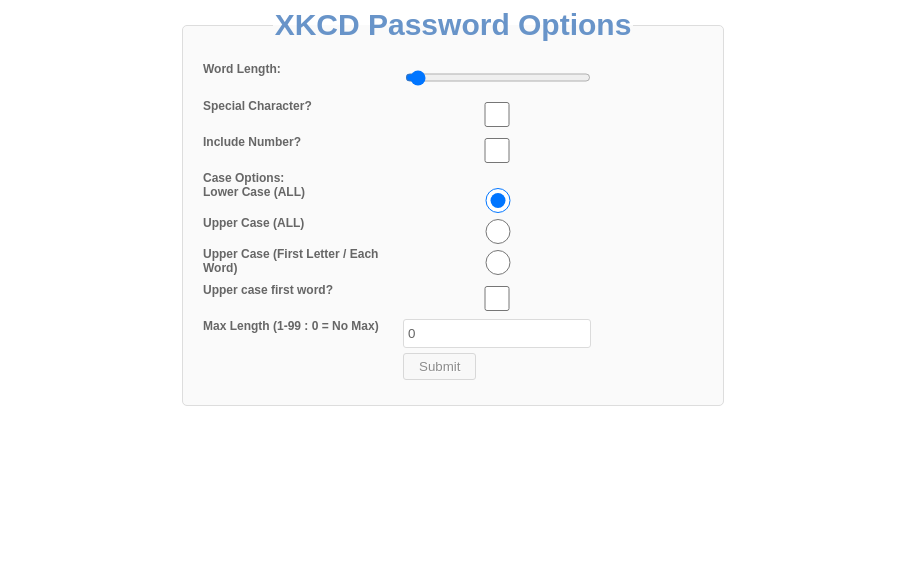
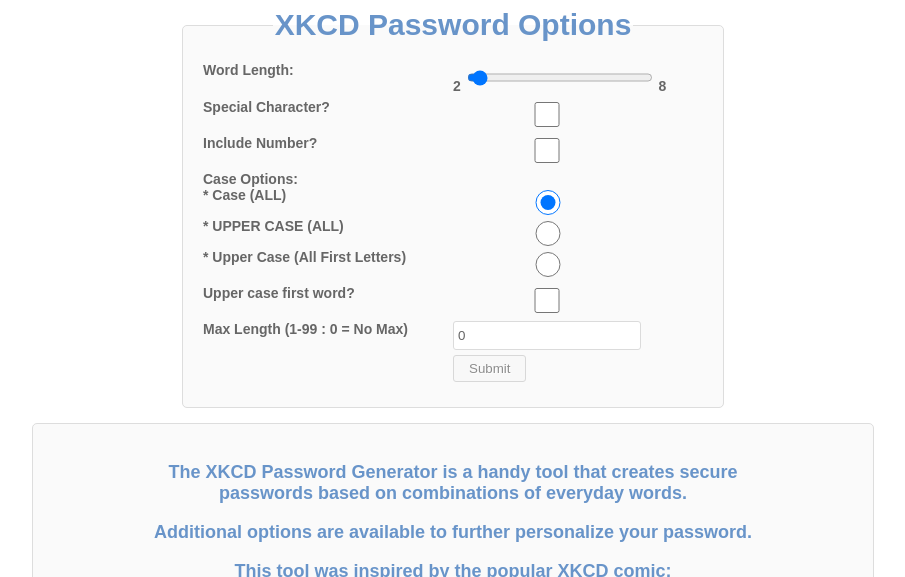
Before and after one commit to lanierbl/CSCI-S15_P2, a PHP site: page / in a window 1280 px wide. Shown: the top 577 px of the page, without its empty margins (187-1092 px from the left). Before the commit the page ends 406 px from the top, so only its background shows below. Run offline with PHP 8.4, Linux system fonts and the light colour scheme; some libraries are stand-ins or nearby versions.

Commit message:
P2 - Final Project Update

```diff
--- a/index.php
+++ b/index.php
@@ -1,8 +1,3 @@
-<?php
-error_reporting(-1); # Report all PHP errors
-ini_set('display_errors', 1);
-?>
-
 <!DOCTYPE html>
 <html>
 <head>
@@ -24,7 +19,7 @@ ini_set('display_errors', 1);
     <script type="text/javascript">
         $(document).ready(function() {
             $("#submit_btn").click(function() {
-                //get input field values
+                //Set form variables to be sent via JSON
                 var numWords       = $('input[name=numWords]').val();
                 var SpecChar       = document.getElementById("SpecChar").checked ? 1 : 0;
                 var capFirstChar   = document.getElementById("capFirstChar").checked ? 1 : 0;
@@ -34,7 +29,7 @@ ini_set('display_errors', 1);
 
                 var proceed = true;
 
-
+                // Quick client-side verification to make sure only number was entered in number box
                 if ((maxLength > -1) && (maxLength < 100) && (maxLength != '')) {} else {
                     $('input[name=maxLength]').css('border-color','red');
                     proceed = false;
@@ -42,13 +37,13 @@ ini_set('display_errors', 1);
 
                 if(proceed)
                 {
-                    //data to be sent to server
+                    // JSON data sent to PHP form for processing
                     post_data = {'numWords':numWords, 'SpecChar':SpecChar, 'capFirstChar':capFirstChar, 'caseOpt':caseOpt, 'incNum':incNum, 'maxLength':maxLength};
 
-                    //Ajax post data to server
+                    //Ajax response
                     $.post('logic.php', post_data, function(response){
 
-                        //load json data from server and output message
+                        // Load JSON data and display
                         if(response.type == 'error')
                         {
                             output = '<div class="error">'+response.text+'</div>';
@@ -62,7 +57,7 @@ ini_set('display_errors', 1);
                 }
             });
 
-            //reset previously set border colors and hide all message on .keyup()
+            //reset form when new options selected
             $("#passwd_form input, #passwd_form textarea").keyup(function() {
                 $("#passwd_form input, #passwd_form textarea").css('border-color','');
                 $("#result").slideUp();
@@ -76,12 +71,13 @@ ini_set('display_errors', 1);
 
 <body>
 
+    <!--  XKCD Password Form  -->
     <fieldset id="passwd_form">
     <legend>XKCD Password Options</legend>
     <div id="result"></div>
 
         <label for="numWords"><span>Word Length:</span>
-            <input name="numWords" id="numWords" type="range" min="2" max="8" step="1" value="2"/>
+            2 <input name="numWords" id="numWords" type="range" min="2" max="8" step="1" value="2"/> 8
         </label>
 
         <label for="SpecChar"><span>Special Character?</span>
@@ -93,9 +89,9 @@ ini_set('display_errors', 1);
         </label>
 
         <label for="caseOpt"><span>Case Options:</span><br/>
-            <input type="radio" name="caseOpt" value="allLower" checked><span>Lower Case (ALL)</span><br/>
-            <input type="radio" name="caseOpt" value="allUpper"><span>Upper Case (ALL)</span><br/>
-            <input type="radio" name="caseOpt" value="firstUpper"><span>Upper Case (First Letter / Each Word)</span>
+            <input type="radio" name="caseOpt" id="caseOpt" value="allLower" checked><span>* Case (ALL)</span><br/>
+            <input type="radio" name="caseOpt" id="caseOpt" value="allUpper"><span>* UPPER CASE (ALL)</span><br/>
+            <input type="radio" name="caseOpt" id="caseOpt" value="firstUpper"><span>* Upper Case (All First Letters)</span>
         </label>
 
         <label for="capFirstChar"><span>Upper case first word?</span>
@@ -109,9 +105,13 @@ ini_set('display_errors', 1);
         <label><span>&nbsp;</span>
             <button class="submit_btn" id="submit_btn">Submit</button>
         </label>
-
     </fieldset>
-
+    <div id="info">
+        <p>The XKCD Password Generator is a handy tool that creates secure<br/>passwords based on combinations of everyday words.</p>
+        <p>Additional options are available to further personalize your password.</p>
+        <p>This tool was inspired by the popular XKCD comic:</p>
+        <a href="http://xkcd.com/936/"><img class="displayed" src="images/xkcd_passwd.png" alt=""></a>
+    </div>
 
 </body>
 </html>
--- a/style.css
+++ b/style.css
@@ -4,7 +4,7 @@
     border: 1px solid #DDD;
     border-radius: 5px;
     font-family: Arial;
-    font-size: 12px;
+    font-size: 14px;
     font-weight: bold;
     color: #666666;
     background:#FAFAFA;
@@ -25,7 +25,7 @@
 
 #passwd_form label span {
     float:left;
-    width:200px;
+    width:250px;
     color:#666666;
 }
 
```
Also changed, not shown: other parts of style.css (+22 -10 lines), logic.php (+5 -4 lines), README.md.
